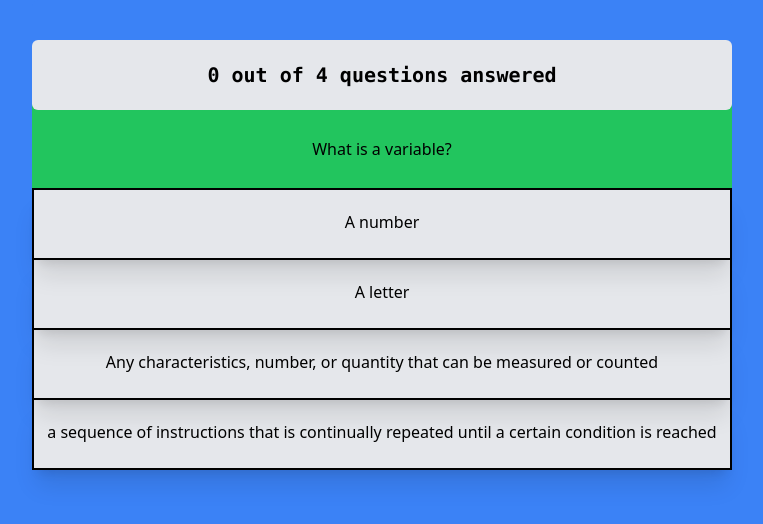
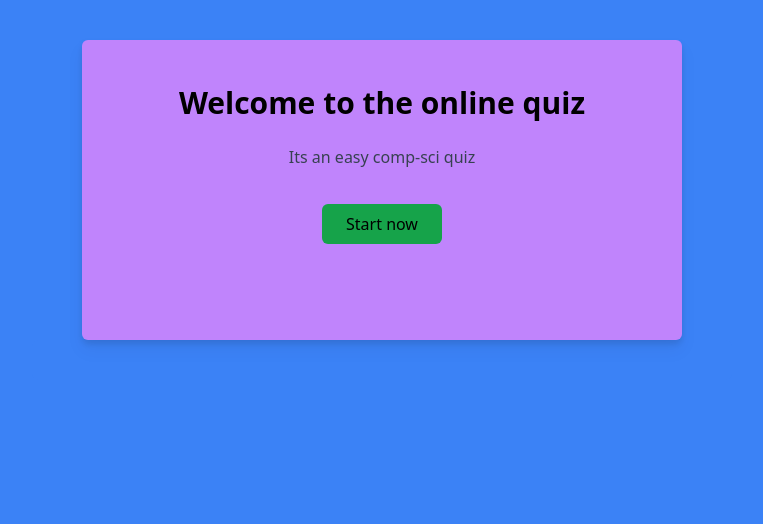
Before and after one commit to Kroplewski-M/quiz-app, a Vue app: page / in a window 1280 px wide. Shown: the top 524 px of the page, without its empty margins (258-1021 px from the left). Built offline with nearby package versions, Linux system fonts and the light colour scheme.

Commit message:
added  welcome content before the quiz

```diff
--- a/src/App.vue
+++ b/src/App.vue
@@ -1,8 +1,9 @@
 <template>
 <div class="w-[100vw] h-[100vh] bg-blue-500">
+  <WelcomeTemplate v-if="welcome"></WelcomeTemplate>
   <div class=" mx-auto w-[400px] md:w-[700px] h-[auto] bg-blue-500 rounded-md text-center pt-10">
-    <questionTemplate @question-answered="questionAnswered" :questions="questions" :questionsAnswered="questionsAnswered"  v-if="questionsAnswered < amountofQuestions"></questionTemplate>
-    <ResultsTemplate :correctAnswers="correctAnswers" v-else></ResultsTemplate>
+    <questionTemplate @question-answered="questionAnswered" :questions="questions" :questionsAnswered="questionsAnswered" v-if="questionsAnswered < amountofQuestions && welcome == false"></questionTemplate>
+    <ResultsTemplate :correctAnswers="correctAnswers" v-else-if="questionsAnswered >= amountofQuestions && welcome == false"></ResultsTemplate>
  </div>
  <div class="mx-auto w-[100px]">
   <button v-if="questionsAnswered == amountofQuestions" @click="reset()" class="w-[100px] h-[40px] bg-red-400 font-semibold mt-[30px] active:mt-[33px]">Reset</button>
@@ -15,7 +16,7 @@ import '../public/index.css';
 import questionTemplate from './components/Questions-template.vue';
 import quiz from '../questions.json';
 import ResultsTemplate from './components/results-template.vue';
-
+import WelcomeTemplate from './components/Welcome-template.vue';
 
 
 
@@ -24,6 +25,7 @@ export default {
   components: {
     questionTemplate,
     ResultsTemplate,
+    WelcomeTemplate,
 },
   data(){
     return{
@@ -31,12 +33,14 @@ export default {
       questionsAnswered: 0,
       amountofQuestions: 4,
       correctAnswers: 0,
+      welcome : true,
     }
   },
   methods:{
     reset(){
       this.questionsAnswered = 0;
       this.correctAnswers = 0;
+      this.welcome = true;
     },
     questionAnswered(isCorrect){
       if(isCorrect){
--- /dev/null
+++ b/src/components/Welcome-template.vue
@@ -0,0 +1,18 @@
+<template>
+<div class="h-[40px]"></div>
+  <div class="w-[600px] h-[300px] bg-purple-400 mx-auto rounded-md drop-shadow-lg text-center">
+        <p class="pt-10 text-[30px] font-bold">Welcome to the online quiz</p>
+        <p class="pt-5 text-gray-700">Its an easy comp-sci quiz</p>
+        <button class="mt-[35px] w-[120px] h-[40px] bg-green-600 rounded-md active:mt-[37px]">Start now</button>
+  </div>
+</template>
+
+<script>
+export default {
+
+}
+</script>
+
+<style>
+
+</style>
```
